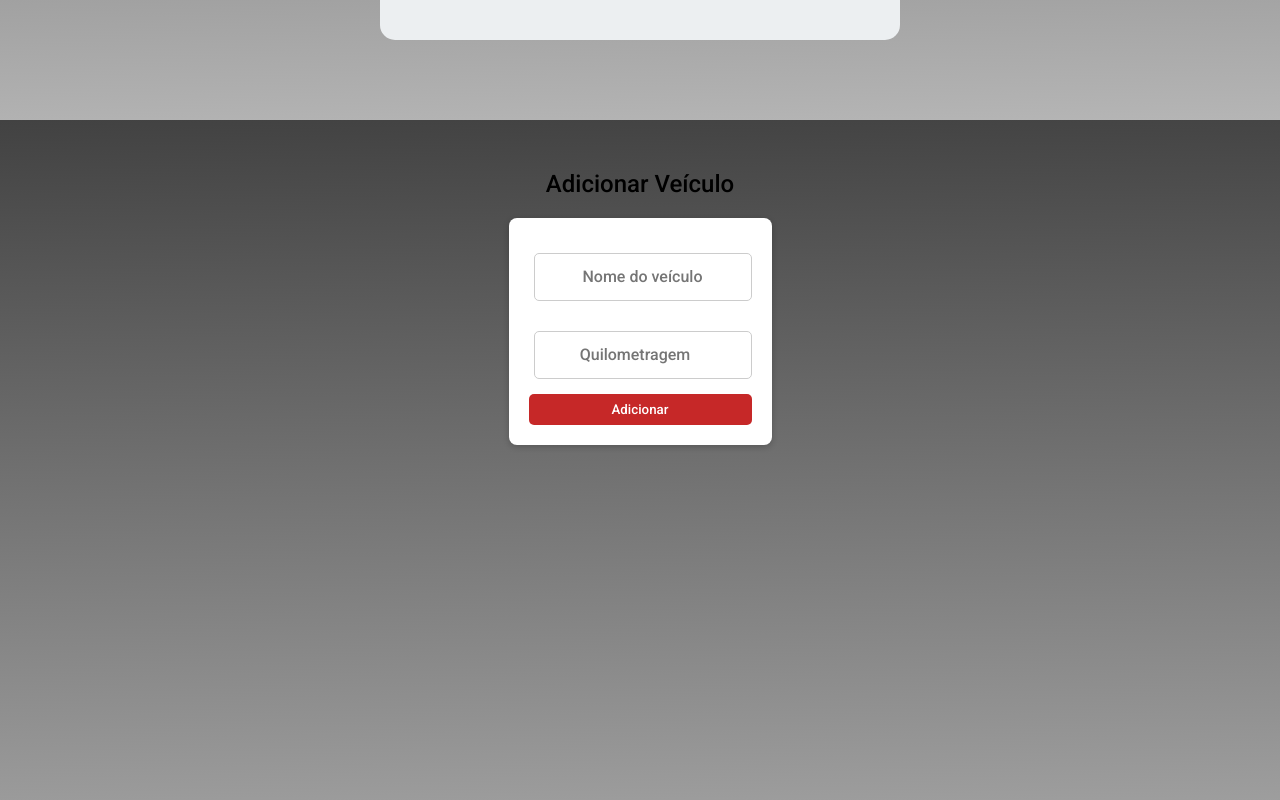
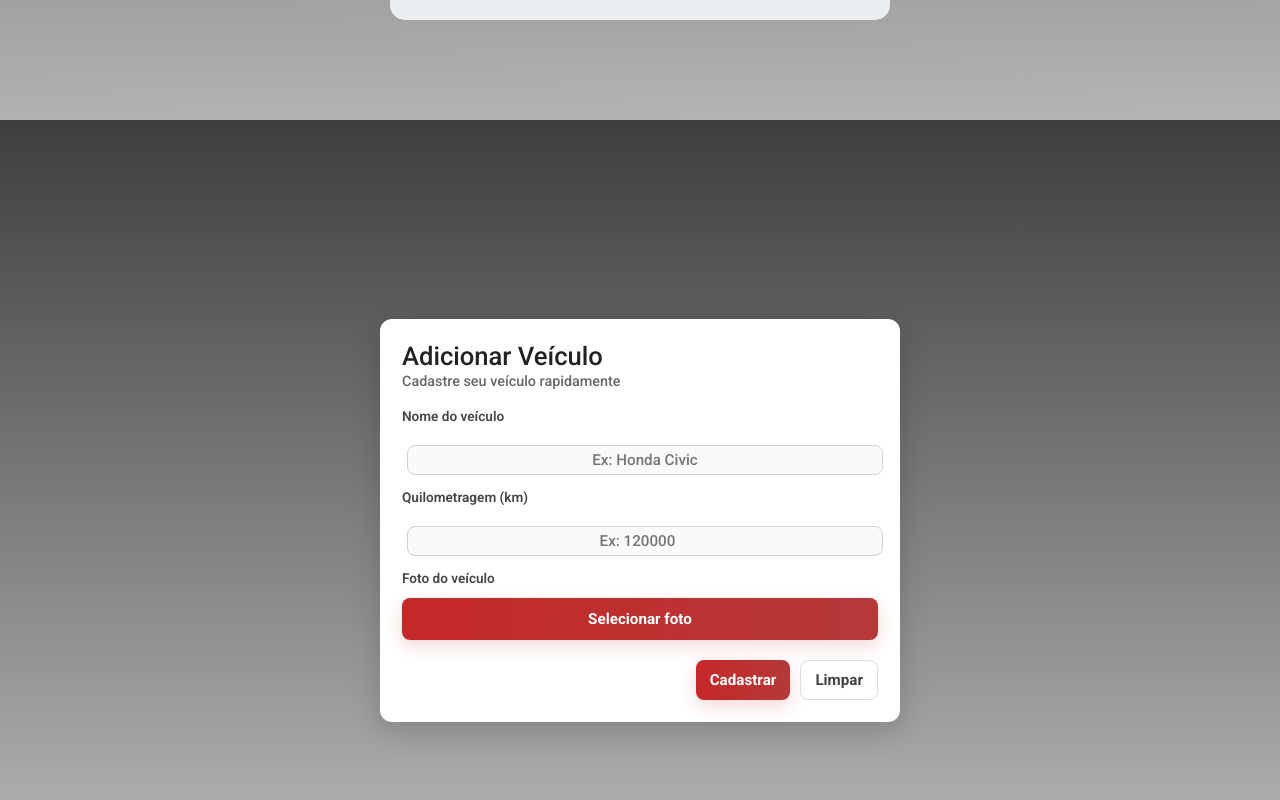
Before and after one commit to Nickolas-Lobo/DriveData-FrontEnd, a React (Vite) app in the folder FrontEnd/DriveData/: page / in a window 1280 px wide. Shown: the part 680-1480 px from the top of the page. Built offline with nearby package versions, Linux system fonts and the light colour scheme.

Commit message:
(update) Melhorias na tela de adcionar carro

```diff
--- a/FrontEnd/DriveData/package.json
+++ b/FrontEnd/DriveData/package.json
@@ -22,6 +22,6 @@
     "eslint-plugin-react-hooks": "^5.2.0",
     "eslint-plugin-react-refresh": "^0.4.20",
     "globals": "^16.3.0",
-    "vite": "^7.1.3"
+    "vite": "^7.1.5"
   }
 }
--- a/FrontEnd/DriveData/src/pages/PageAdicionarCarro.css
+++ b/FrontEnd/DriveData/src/pages/PageAdicionarCarro.css
@@ -1,37 +1,159 @@
+/* reset básico */
+* { box-sizing: border-box; margin: 0; padding: 0; }
+
 .telaAdicionarVeiculo {
+  min-height: 100vh;
+  display: flex;
+  align-items: center;
+  justify-content: center;
+  padding: 32px;
+  background: linear-gradient(180deg, #3e3e3e 0%, #bfbfbf 100%);
+  font-family: "Segoe UI", Tahoma, Geneva, Verdana, sans-serif;
+}
+
+/* card central */
+.cardAdicionar {
+  width: 100%;
+  max-width: 520px;
+  background: #ffffff;
+  border-radius: 12px;
+  padding: 22px;
+  box-shadow: 0 8px 30px rgba(0,0,0,0.18);
+  display: flex;
+  flex-direction: column;
+  gap: 14px;
+}
+
+/* cabeçalho do card */
+.cardHeader {
+  text-align: left;
+  margin-bottom: 4px;
+}
+.cardHeader h2 {
+  font-size: 1.6rem;
+  color: #222;
+  margin-bottom: 2px;
+}
+.cardHeader .sub {
+  color: #666;
+  font-size: 0.9rem;
+}
+
+/* form */
+.formAdicionarVeiculo {
+  display: flex;
+  flex-direction: column;
+  gap: 14px;
+}
+
+/* cada campo com label e input */
+.field {
+  display: flex;
+  flex-direction: column;
+  gap: 6px;
+}
+.labelText {
+  font-size: 0.85rem;
+  color: #444;
+  font-weight: 600;
+}
+
+/* inputs */
+.formAdicionarVeiculo input[type="text"],
+.formAdicionarVeiculo input[type="number"],
+.formAdicionarVeiculo input[type="file"] {
+  width: 100%;
+  padding: 10px 12px;
+  border: 1px solid #d0d0d0;
+  border-radius: 8px;
+  font-size: 0.95rem;
+  background: #fafafa;
+  transition: box-shadow 0.15s ease, border-color 0.15s ease;
+}
+.formAdicionarVeiculo input[type="file"] {
+  padding: 8px 10px;
+  background: #fff;
+}
+
+/* foco */
+.formAdicionarVeiculo input:focus {
+  outline: none;
+  border-color: #C62828;
+  box-shadow: 0 0 0 4px rgba(198,40,40,0.06);
+}
+
+/* preview */
+.previewImagem {
   display: flex;
   flex-direction: column;
   align-items: center;
-  padding: 30px;
-  background: linear-gradient(179deg, #424242 0%, #b5b5b5 100%);
-  min-height: 100vh;
+  gap: 8px;
+  padding: 12px;
+  border-radius: 10px;
+  border: 1px dashed #e0e0e0;
+  background: #fff;
+}
+.previewImagem p {
+  margin: 0;
+  font-weight: 600;
+  color: #333;
+  font-size: 0.95rem;
+}
+.previewImagem img {
+  max-width: 100%;
+  width: 100%;
+  max-width: 420px;
+  height: auto;
+  border-radius: 8px;
+  object-fit: cover;
+  box-shadow: 0 6px 18px rgba(0,0,0,0.12);
 }
 
-.formAdicionarVeiculo {
+/* actions (botoes) */
+.actions {
   display: flex;
-  flex-direction: column;
-  gap: 15px;
-  background: #fff;
-  padding: 20px;
+  gap: 10px;
+  justify-content: flex-end;
+  margin-top: 6px;
+}
+.btn {
+  padding: 10px 14px;
   border-radius: 8px;
-  box-shadow: 0 2px 6px rgba(0,0,0,0.2);
+  border: none;
+  cursor: pointer;
+  font-weight: 700;
+  font-size: 0.95rem;
+}
+.btn.primary {
+  background: linear-gradient(90deg,#C62828,#b53939);
+  color: #fff;
+  box-shadow: 0 6px 18px rgba(198,40,40,0.18);
+  transition: transform .12s ease, box-shadow .12s ease;
+}
+.btn.primary:hover { transform: translateY(-2px); box-shadow: 0 10px 24px rgba(198,40,40,0.22); }
+
+.btn.ghost {
+  background: transparent;
+  color: #444;
+  border: 1px solid #ddd;
 }
 
-.formAdicionarVeiculo input {
-  padding: 8px;
-  border: 1px solid #ccc;
-  border-radius: 5px;
+/* botão de upload estilizado igual ao Cadastrar */
+.uploadBtn {
+  display: inline-block;
+  text-align: center;
+  background: linear-gradient(90deg,#C62828,#b53939);
+  color: #fff;
+  padding: 12px 16px;   /* um pouco mais alto */
+  border-radius: 8px;
+  font-weight: 700;
+  font-size: 0.95rem;
+  cursor: pointer;
+  box-shadow: 0 6px 18px rgba(198,40,40,0.18);
+  transition: transform .12s ease, box-shadow .12s ease;
+  margin-top: 6px;
 }
-
-.formAdicionarVeiculo button {
-  padding: 8px 12px;
-  background-color: #C62828;
-  color: white;
-  border: none;
-  border-radius: 5px;
-  cursor: pointer;
+.uploadBtn:hover {
+  transform: translateY(-2px);
+  box-shadow: 0 10px 24px rgba(198,40,40,0.22);
 }
-
-.formAdicionarVeiculo button:hover {
-  background-color: #b63030;
-}
--- a/FrontEnd/DriveData/src/pages/PageAdicionarCarro.jsx
+++ b/FrontEnd/DriveData/src/pages/PageAdicionarCarro.jsx
@@ -1,37 +1,147 @@
-import { useState } from 'react';
+import { useState, useRef, useEffect } from 'react';
 import './PageAdicionarCarro.css';
 
 const PageAdicionarCarro = () => {
   const [nomeVeiculo, setNomeVeiculo] = useState('');
   const [quilometragem, setQuilometragem] = useState('');
+  const [imagem, setImagem] = useState(null);
+  const [preview, setPreview] = useState(null);
+  const fileInputRef = useRef(null);
+
+  // libera objectURL para evitar memory leak
+  useEffect(() => {
+    return () => {
+      if (preview) {
+        URL.revokeObjectURL(preview);
+      }
+    };
+  }, [preview]);
+
+  const handleImagemChange = (e) => {
+    const file = e.target.files && e.target.files[0];
+    setImagem(file || null);
+
+    if (preview) {
+      URL.revokeObjectURL(preview);
+      setPreview(null);
+    }
+
+    if (file) {
+      const url = URL.createObjectURL(file);
+      setPreview(url);
+    }
+  };
 
   const adicionarCarro = (e) => {
     e.preventDefault();
-    console.log("Veículo adicionado:", { nomeVeiculo, quilometragem });
+
+    // validações simples
+    if (!nomeVeiculo.trim()) {
+      alert('Informe o nome do veículo.');
+      return;
+    }
+    if (!quilometragem || Number(quilometragem) < 0) {
+      alert('Informe uma quilometragem válida.');
+      return;
     }
 
+    // aqui você pode enviar para API ou state global
+    console.log('Veículo adicionado:', {
+      nomeVeiculo,
+      quilometragem,
+      imagem: imagem ? imagem.name : 'Nenhuma imagem selecionada',
+    });
+
+    // limpa formulário
+    setNomeVeiculo('');
+    setQuilometragem('');
+    setImagem(null);
+    if (preview) {
+      URL.revokeObjectURL(preview);
+      setPreview(null);
+    }
+    if (fileInputRef.current) {
+      fileInputRef.current.value = '';
+    }
+  };
+
   return (
-    <div className='telaAdicionarVeiculo'>
+    <div className="telaAdicionarVeiculo">
+      <div className="cardAdicionar">
+        <header className="cardHeader">
           <h2>Adicionar Veículo</h2>
-      <form onSubmit={adicionarCarro} className="formAdicionarVeiculo">
+          <p className="sub">Cadastre seu veículo rapidamente</p>
+        </header>
+
+        <form onSubmit={adicionarCarro} className="formAdicionarVeiculo" noValidate>
+          <label className="field">
+            <span className="labelText">Nome do veículo</span>
             <input
               type="text"
-          placeholder="Nome do veículo"
+              placeholder="Ex: Honda Civic"
               value={nomeVeiculo}
               onChange={(e) => setNomeVeiculo(e.target.value)}
               required
             />
+          </label>
+
+          <label className="field">
+            <span className="labelText">Quilometragem (km)</span>
             <input
               type="number"
-          placeholder="Quilometragem"
+              placeholder="Ex: 120000"
               value={quilometragem}
               onChange={(e) => setQuilometragem(e.target.value)}
+              min="0"
               required
             />
-        <button type="submit">Adicionar</button>
+          </label>
+
+          <label className="field">
+            <span className="labelText">Foto do veículo</span>
+            <label htmlFor="fotoVeiculo" className="btn uploadBtn">Selecionar foto</label>
+            <input
+              id="fotoVeiculo"
+              ref={fileInputRef}
+              type="file"
+              accept="image/*"
+              onChange={handleImagemChange}
+              aria-label="Enviar foto do veículo"
+              hidden
+            />
+          </label>
+
+
+          {preview && (
+            <div className="previewImagem">
+              <p>Pré-visualização</p>
+              <img src={preview} alt="Pré-visualização do veículo" />
+            </div>
+          )}
+
+          <div className="actions">
+            <button type="submit" className="btn primary">Cadastrar</button>
+            <button
+              type="button"
+              className="btn ghost"
+              onClick={() => {
+                setNomeVeiculo('');
+                setQuilometragem('');
+                setImagem(null);
+                if (preview) {
+                  URL.revokeObjectURL(preview);
+                  setPreview(null);
+                }
+                if (fileInputRef.current) fileInputRef.current.value = '';
+              }}
+            >
+              Limpar
+            </button>
+          </div>
         </form>
       </div>
+    </div>
   );
-}
+};
 
 export default PageAdicionarCarro;
```
Lines whose indentation alone changed are shown as unchanged.
